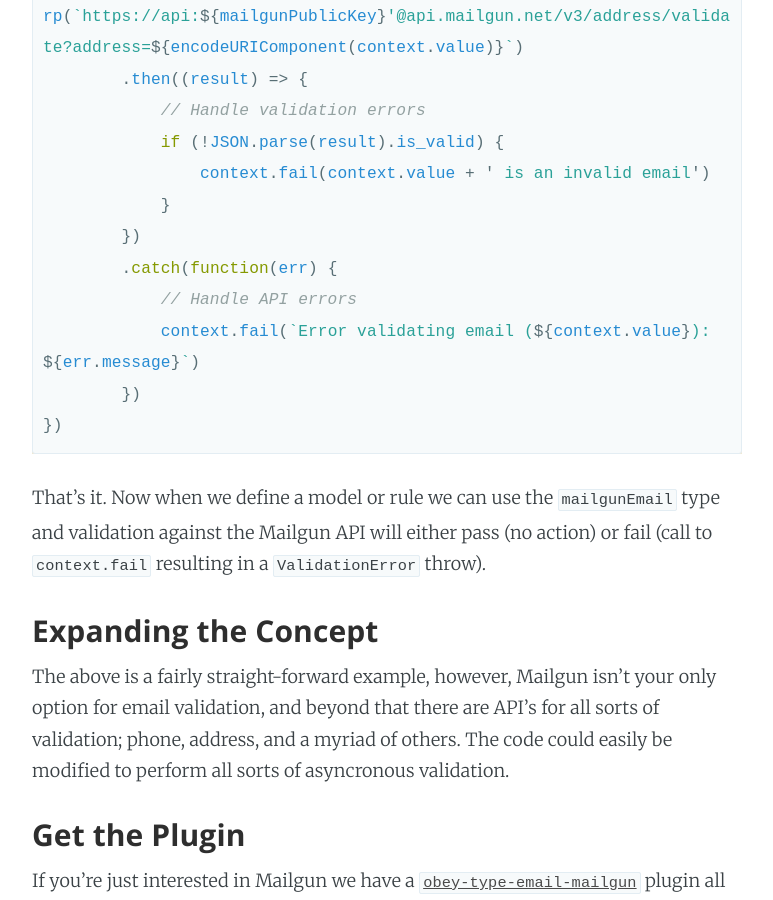
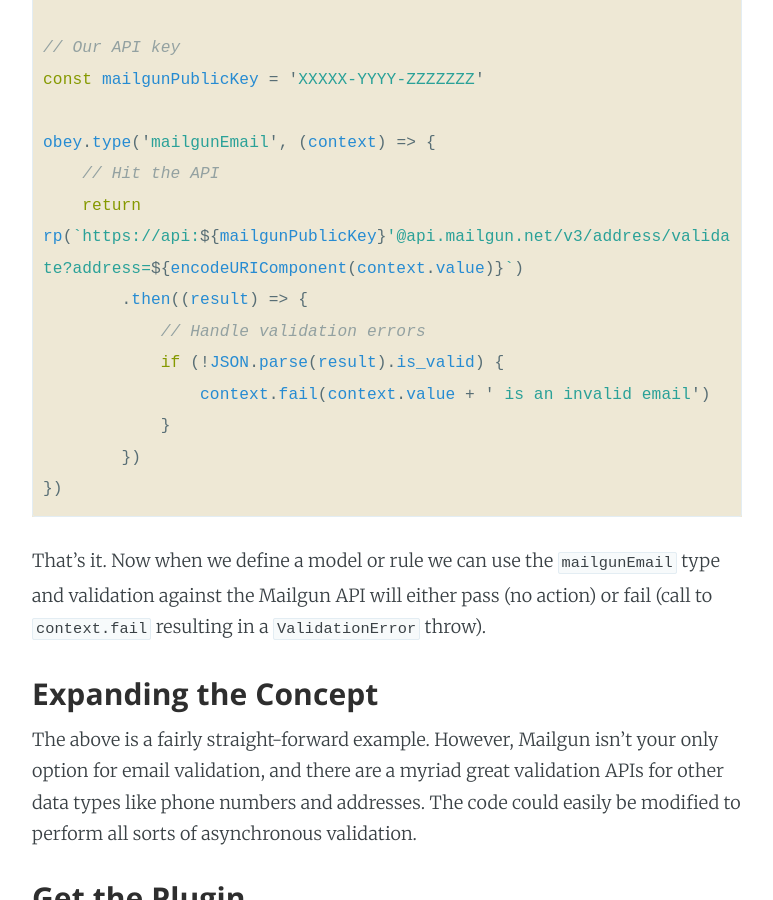
Before and after one commit to TechnologyAdvice/technologyadvice.github.io, a Jekyll site: the page built from _posts/2016-07-07-better-email-validation-with-obey-and-mailgun.markdown, in a window 1280 px wide and 900 px high, scrolled down 2152 px. Shown: the whole window, without its empty margins (253-1026 px from the left). Built offline with Jekyll 4.4.1, drawn with Linux system fonts in a browser that asks for light colours; some of the changed text lies outside the part shown.

Commit message:
Revisions based on PR comments

````diff
--- a/_posts/2016-07-07-better-email-validation-with-obey-and-mailgun.markdown
+++ b/_posts/2016-07-07-better-email-validation-with-obey-and-mailgun.markdown
@@ -15,9 +15,11 @@
 
 _If you'd like to find out more about why email validation sucks check out [this article](http://www.kbedell.com/2011/03/16/how-to-validate-an-email-address-using-regular-expressions/), for now let's move along._
 
+Surely this is something other people have dealt with though, what about a library? Well, they [do exist](https://www.npmjs.com/package/isemail), however, we want to _really_ validate an email. This is most likely either a core communication or authentication property. Libraries can do more than a regex, but they lack more advanced checks against actual resources. Testing for things like not only the validity of a domain, but does it even exist.
+
 ### Using a Service for Validation
 
-We want to know if an email is valid, but a regex won't work, so our best option is a service. [Mailgun's API for email validation](https://documentation.mailgun.com/api-email-validation.html#email-validation) is a wonderful option. It will check a number of things for us:
+We want to know if an email is valid, but a regex's are tricky and libraries are limited. This is where validation services come in handy. [Mailgun's API for email validation](https://documentation.mailgun.com/api-email-validation.html#email-validation) is a wonderful option. It will check a number of things for us:
 
 * General syntax based on RFC
 * DNS validation
@@ -30,7 +32,7 @@
 
 We start with a simple type definition, using Obey and [request-promise](https://www.npmjs.com/package/request-promise) we'll hit the API and handle the results:
 
-{% highlight javascript %}
+```javascript
 const obey = require('obey')
 const rp = require('request-promise')
 
@@ -46,19 +48,15 @@
                 context.fail(context.value + ' is an invalid email')
             }
         })
-        .catch(function(err) {
-            // Handle API errors
-            context.fail(`Error validating email (${context.value}): ${err.message}`)
-        })
 })
-{% endhighlight %}
+```
 
 That's it. Now when we define a model or rule we can use the `mailgunEmail` type and validation against the Mailgun API will either pass (no action) or fail (call to `context.fail` resulting in a `ValidationError` throw).
 
 ### Expanding the Concept
 
-The above is a fairly straight-forward example, however, Mailgun isn't your only option for email validation, and beyond that there are API's for all sorts of validation; phone, address, and a myriad of others. The code could easily be modified to perform all sorts of asyncronous validation.
+The above is a fairly straight-forward example. However, Mailgun isn't your only option for email validation, and there are a myriad great validation APIs for other data types like phone numbers and addresses. The code could easily be modified to perform all sorts of asynchronous validation.
 
 ### Get the Plugin
 
-If you're just interested in Mailgun we have a [`obey-type-email-mailgun`](https://github.com/TechnologyAdvice/obey-type-email-mailgun) plugin all ready for install and use.
+If you're just interested in Mailgun we have an [`obey-type-email-mailgun`](https://github.com/TechnologyAdvice/obey-type-email-mailgun) plugin all ready for install and use.
````
